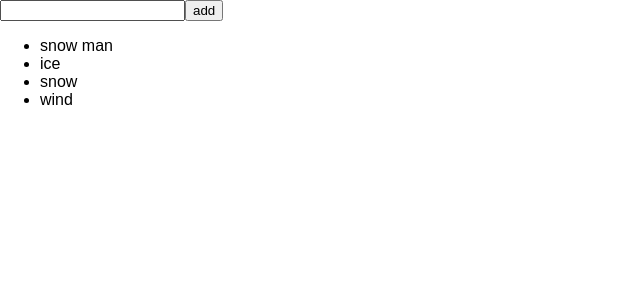
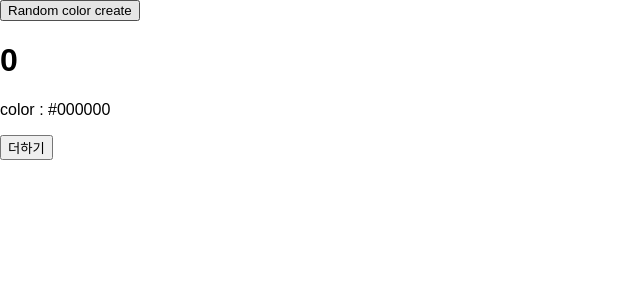
Before and after one commit to hellomac87/hello-react, a React (Create React App) app: page / in a window 1280 px wide. Shown: the top 300 px of the page, without its empty margins (0-640 px from the left). Built offline with nearby package versions, Linux system fonts and the light colour scheme.

Commit message:
컴포넌트의 라이프사이클 메서드

```diff
--- a/src/App.js
+++ b/src/App.js
@@ -1,12 +1,31 @@
 import React, { Component, Fragment } from 'react';
 import './App.css';
-import IterationSample from './IterationSample';
+import LifeCycleSample from './LifeCycleSample';
+
+function getRandomColor(){
+  return '#' + Math.floor(Math.random() * 16777215).toString(16);
+}
 
 class App extends Component {
+  state = {
+    color : '#000000'
+  }
+
+  handleClick = () => {
+    this.setState({
+      color : getRandomColor()
+    })
+  }
+
   render() {
     return (
       <Fragment>
-        <IterationSample/>
+        <button
+          onClick={this.handleClick}
+        >
+          Random color create
+        </button>
+        <LifeCycleSample color={this.state.color}/>
       </Fragment>
     );
   }
--- a/src/EventPractice.js
+++ b/src/EventPractice.js
@@ -1,5 +1,4 @@
 import React, { Component } from 'react';
-import { throws } from 'assert';
 
 class EventPractice extends Component {
     state = {
--- /dev/null
+++ b/src/LifeCycleSample.js
@@ -0,0 +1,75 @@
+import React, { Component } from 'react';
+
+class LifeCycleSample extends Component {
+    state = {
+        number : 0,
+        color : null,
+    }
+
+    myRef = null;
+
+    constructor(props){
+        super(props);
+        console.log('constructor');
+    }
+
+    static getDerivedStateFromProps(nextProps, prevState){
+        if(nextProps.color != prevState.color){
+            return { color : nextProps.color }
+        }
+        return null;
+    }
+
+    componentDidMount(){
+        console.log('componentDidMount');
+    }
+    shouldComponentUpdate(nextProps, nextState){
+        console.log('shouldComponentUpdate', nextProps, nextState);
+        // 숫자의 마지막 자리가 4면 리렌더링 하지 않습니다.
+        return nextState.number % 10 !== 4; // return false;
+    }
+    componentWillMount(){
+        console.log('componentWillMount');
+    }
+    handleClick = () => {
+        this.setState({
+            number : this.state.number + 1
+        });
+    }
+    getSnapshotBeforeUpdate(prevProps, prevState){
+        console.log('getSnapshotBeforeUpdate');
+        if(prevProps.color != this.props.color){
+            return this.myRef.style.color;
+        }
+        return null;
+    }
+    componentDidUpdate(prevProps, prevState, snapshot){
+        console.log('componentDidUpdate', prevProps, prevState);
+        if(snapshot){
+            console.log('업데이트 되기 직전 색상: ', snapshot);
+        }
+    }
+
+    render() {
+        console.log('render');
+        const style = {
+            color : this.props.color
+        }
+        return (
+            <div>
+                <h1
+                    style={style}
+                    ref={ref => this.myRef = ref}
+                >
+                    {this.state.number}
+                </h1>
+                <p>color : {this.state.color}</p>
+                <button onClick={this.handleClick}>
+                    더하기
+                </button>
+            </div>
+        );
+    }
+}
+
+export default LifeCycleSample;
```
